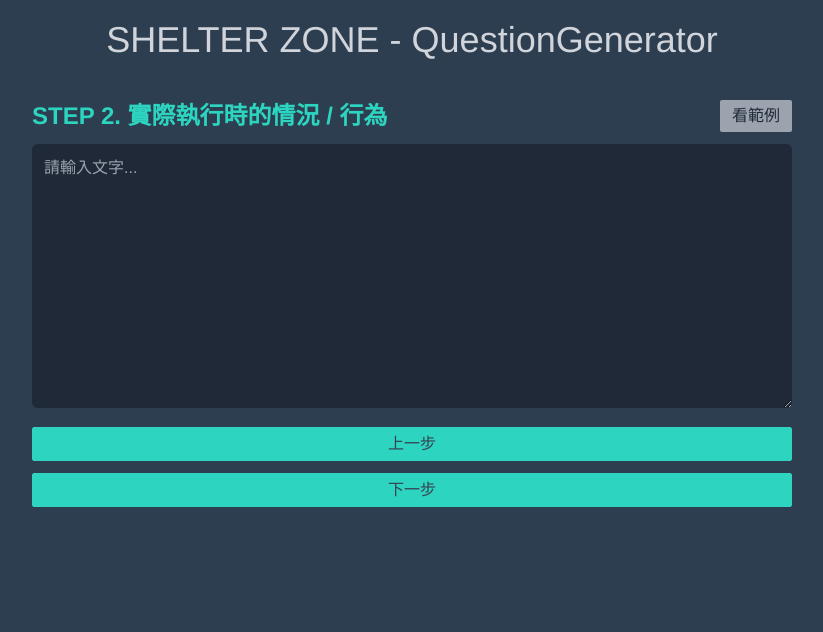
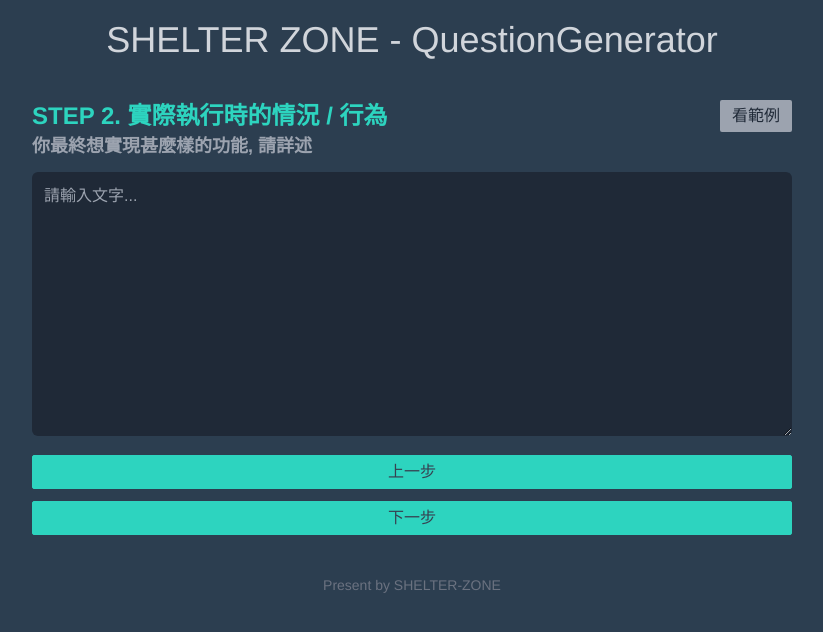
Before and after one commit to SHELTER-ZONE/Question-Template, a Vue app: page /#/question-generate in a window 1280 px wide. Both pictures are taken after a click on the button "下一步". Shown: the top 632 px of the page, without its empty margins (228-1051 px from the left). Built offline with nearby package versions, Linux system fonts and the light colour scheme.

Commit message:
dialog preview / copy to clipboard

```diff
--- a/package.json
+++ b/package.json
@@ -7,6 +7,7 @@
     "serve": "vite preview"
   },
   "dependencies": {
+    "clipboard-copy": "^4.0.1",
     "vite-plugin-windicss": "^0.14.0",
     "vue": "^3.0.5",
     "vue-router": "^4.0.8",
--- a/src/layout/index.vue
+++ b/src/layout/index.vue
@@ -2,6 +2,7 @@
   <div class="app-wrapper">
     <header>SHELTER ZONE - QuestionGenerator</header>
     <router-view />
+    <footer>Present by SHELTER-ZONE</footer>
   </div>
 
 </template>
@@ -23,4 +24,8 @@ export default defineComponent({
 header {
   @apply text-4xl text-center;
 }
+
+footer {
+  @apply mt-10 text-center text-sm text-gray-500;
+}
 </style>
--- a/src/views/QuestionGenerate.vue
+++ b/src/views/QuestionGenerate.vue
@@ -1,56 +1,99 @@
 <template>
   <div class="question-generate">
-      <InputBlock v-if="step === 1" :step="step" :formData="templateData" title="期望達到的情況 / 行為 / 目的" sub="你最終想實現甚麼樣的功能, 請詳述" />
-      <InputBlock v-if="step === 2" :step="step" :formData="templateData" title="實際執行時的情況 / 行為" sub="" />
-      <InputBlock v-if="step === 3" :step="step" :formData="templateData" title="重現步驟 / 過程" sub="你實際的操作步驟 / 過程為何" />
-      <InputBlock v-if="step === 4" :step="step" :formData="templateData" title="附件" sub="" />
-      <button class="primary-btn w-full mt-3" @click="prePage">上一步</button>
-      <button v-if="step < 4" class="primary-btn w-full mt-3" @click="nextPage">下一步</button>
+    <InputBlock
+      v-for="(title, index) in stepTitle"
+      :key="title.title"
+      :class="{ hide: step !== index + 1 }"
+      :step="step"
+      :formData="templateData"
+      :title="title.title"
+      :sub="title.sub"
+    />
 
-      <div class="btn-container" v-if="step===4">
-        <button class="primary-btn w-full mt-3">預覽</button>
-        <button class="primary-btn w-full mt-3">生成</button>
+    <button v-if="step > 1" class="primary-btn w-full mt-3" @click="prePage">
+      上一步
+    </button>
+    <button v-if="step < 4" class="primary-btn w-full mt-3" @click="nextPage">
+      下一步
+    </button>
+    <button v-if="step === 4" class="primary-btn w-full mt-3" @click="preview">
+      預覽
+    </button>
+
+    <Dialog
+      v-if="openDialog"
+      @close="openDialog = false"
+      :data="templateData"
+      :titles="stepTitle"
+    />
   </div>
-  </div>
-
 </template>
 
 <script lang="ts">
-import { defineComponent, reactive, ref } from 'vue'
-import InputBlock from '../components/InputBlock.vue'
+import { defineComponent, reactive, ref } from "vue"
+import InputBlock from "../components/InputBlock.vue"
+import Dialog from "../components/Dialog.vue"
 
 export default defineComponent({
-  name: 'QuestionGenerate',
-  components: {InputBlock},
+  name: "QuestionGenerate",
+  components: { InputBlock, Dialog },
   setup() {
-      const test = ref('')
+    const openDialog = ref(false)
     const step = ref(1)
     const templateData = reactive({
-          step1: '',
-          step2: '',
-          step3: '',
-          step4: '',
+      step1: "",
+      step2: "",
+      step3: "",
+      step4: "",
     })
 
-      const prePage =() => {
-          if(step.value === 1) return
+    const stepTitle = [
+      {
+        title: "期望達到的情況 / 行為 / 目的",
+        sub: "你最終想實現甚麼樣的功能, 請詳述",
+      },
+      {
+        title: "實際執行時的情況 / 行為",
+        sub: "你最終想實現甚麼樣的功能, 請詳述",
+      },
+      {
+        title: "重現步驟 / 過程",
+        sub: "你實際的操作步驟 / 過程為何",
+      },
+      {
+        title: "重現步驟 / 過程",
+        sub: "你實際的操作步驟 / 過程為何",
+      },
+    ]
+
+    const prePage = () => {
+      if (step.value === 1) return
       step.value -= 1
     }
 
-      const nextPage =() => {
-          if(step.value === 4) return
+    const nextPage = () => {
+      if (step.value === 4) return
       step.value += 1
     }
+
+    const preview = () => {
+      openDialog.value = true
+    }
     return {
-          test,
+      openDialog,
       step,
       prePage,
       nextPage,
+      preview,
       templateData,
+      stepTitle,
     }
-  }
+  },
 })
 </script>
 
 <style lang="postcss" scoped>
+.hide {
+  display: none;
+}
 </style>
```
Also changed, not shown: src/components/Dialog.vue (added, +84 -0 lines), 2 other files (tests, documents, lock files or other folders). Lines whose indentation alone changed are shown as unchanged.
